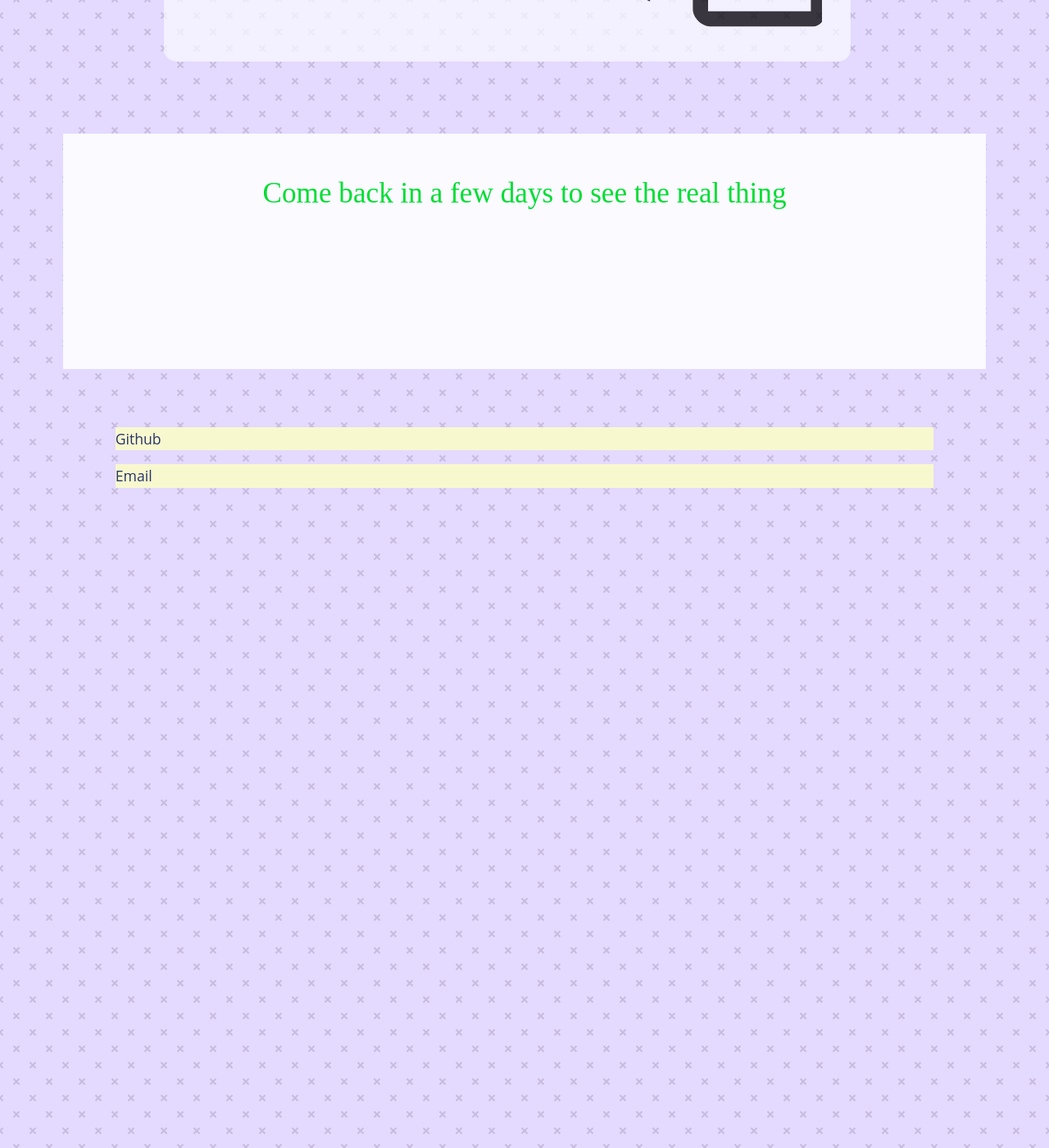
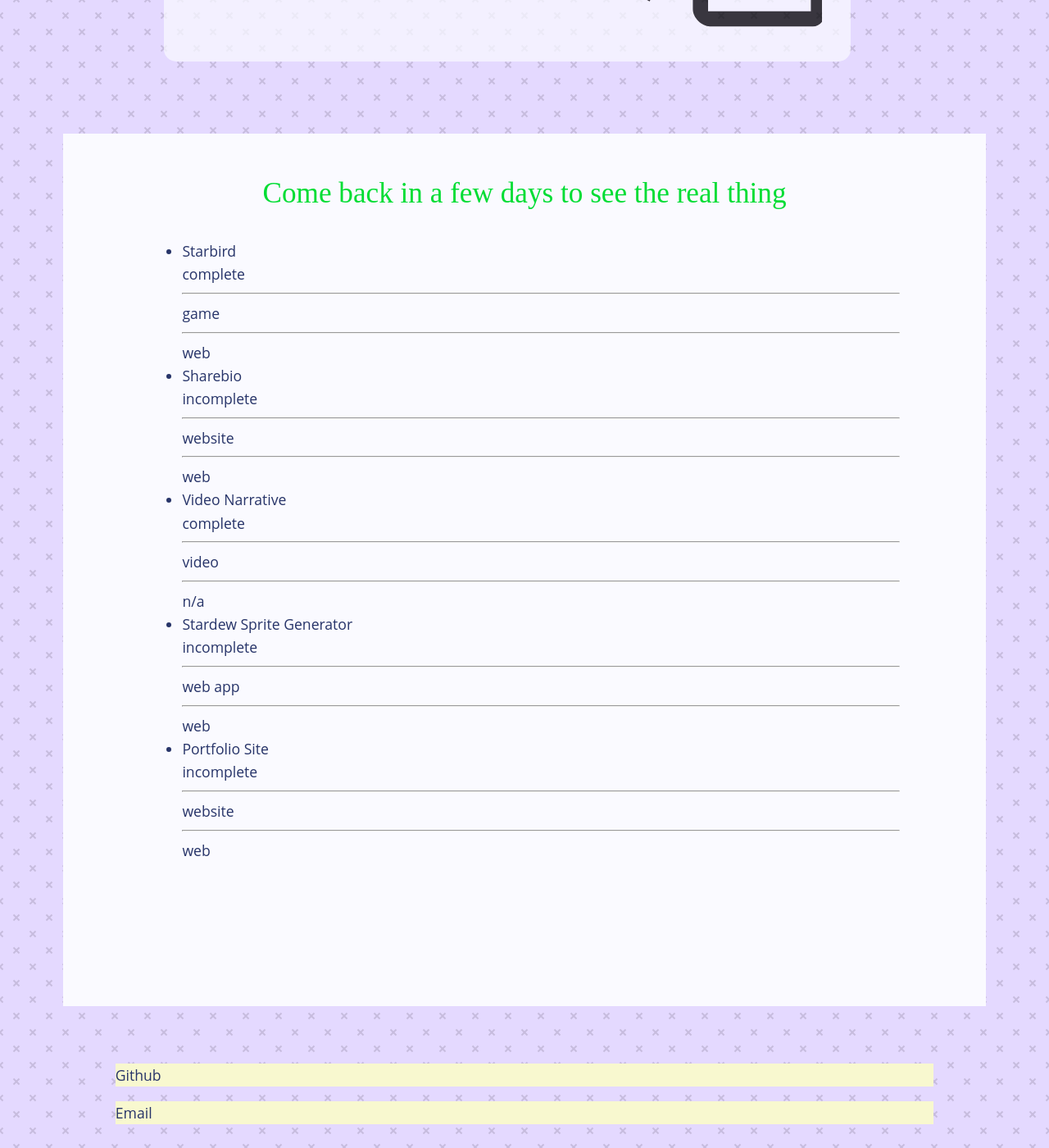
Before and after one commit to Alyssaf21/Alyssaf21, a Jekyll site: the page built from index.html, in a window 1280 px wide and 1400 px high, scrolled down 421 px. Shown: the whole window at 82% size. Built offline with Jekyll 4.4.1, drawn with Linux system fonts in a browser that asks for light colours; some web fonts are replaced.

Commit message:
Got that data YAML thing working

```diff
--- /dev/null
+++ b/_data/my-projects.yml
@@ -0,0 +1,48 @@
+---
+projects:
+  - name: Starbird
+    status: complete
+    type: game
+    tools:
+      - html
+      - css
+      - javascript
+      - jquery
+    platform: web
+
+  - name: Sharebio
+    status: incomplete
+    type: website
+    tools:
+      - php
+      - html
+      - css
+      - yii2
+    platform: web
+
+  - name: Video Narrative
+    status: complete
+    type: video
+    tools:
+      - photoshop
+      - windows movie maker
+    platform: n/a
+
+  - name: Stardew Sprite Generator
+    status: incomplete
+    type: web app
+    tools:
+      - html
+      - css
+      - javascript
+    platform: web
+
+  - name: Portfolio Site
+    status: incomplete
+    type: website
+    tools:
+      - html
+      - css
+      - scss
+      - jekyll
+    platform: web
--- a/index.html
+++ b/index.html
@@ -11,6 +11,21 @@
 <div class="site-header">
     <h2> Come back in a few days to see the real thing </h2>
 </div>
+
+<ul class="projects-section">
+    {% for block in site.data.my-projects.projects %}
+    <li>
+        <div class="project-name">
+            {{ block.name }}
+        </div>
+        <div class="project-info">
+            {{ block.status }} <hr>
+            {{ block.type }} <hr>
+            {{ block.platform }}
+        </div>
+    </li>
+    {% endfor %}
+</ul>
 <!--
         {% for project in site.data.projects %}
         <div class="section">
```
Also changed, not shown: _data/projects.yml (deleted).
